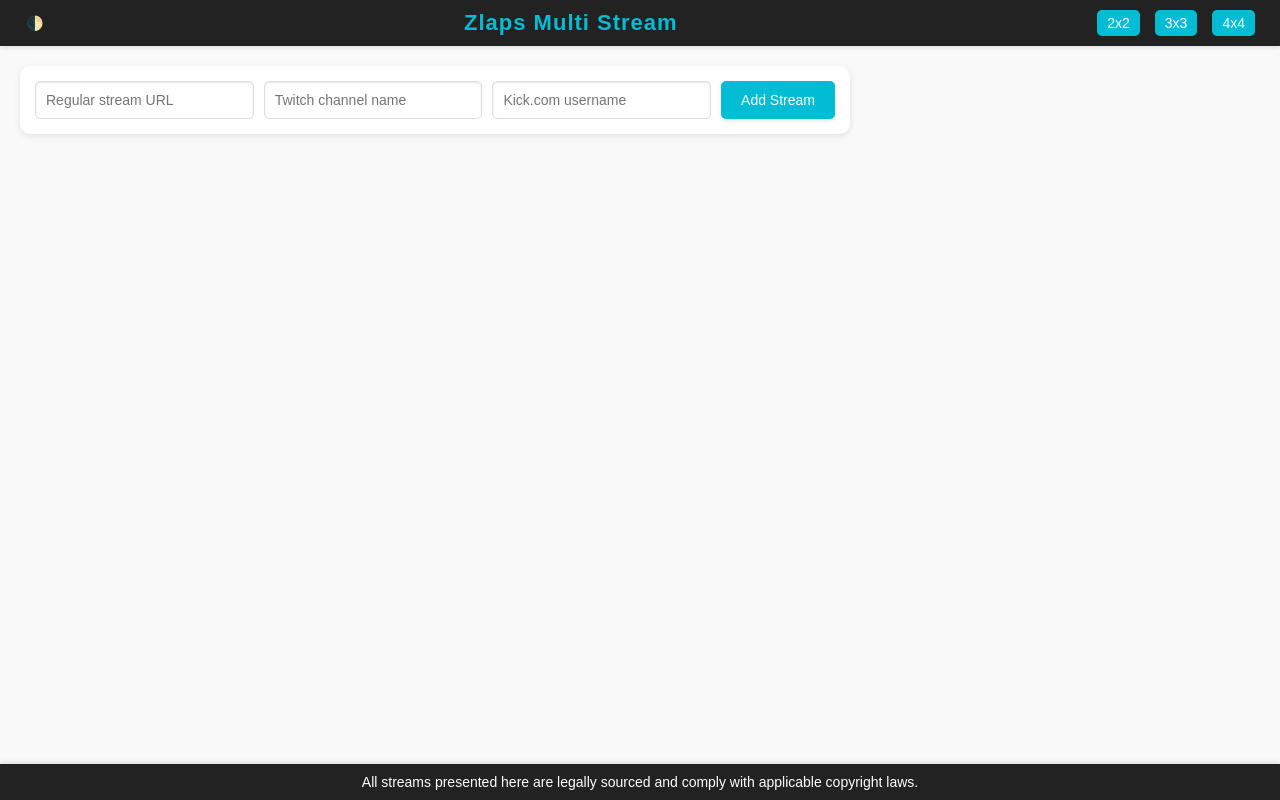
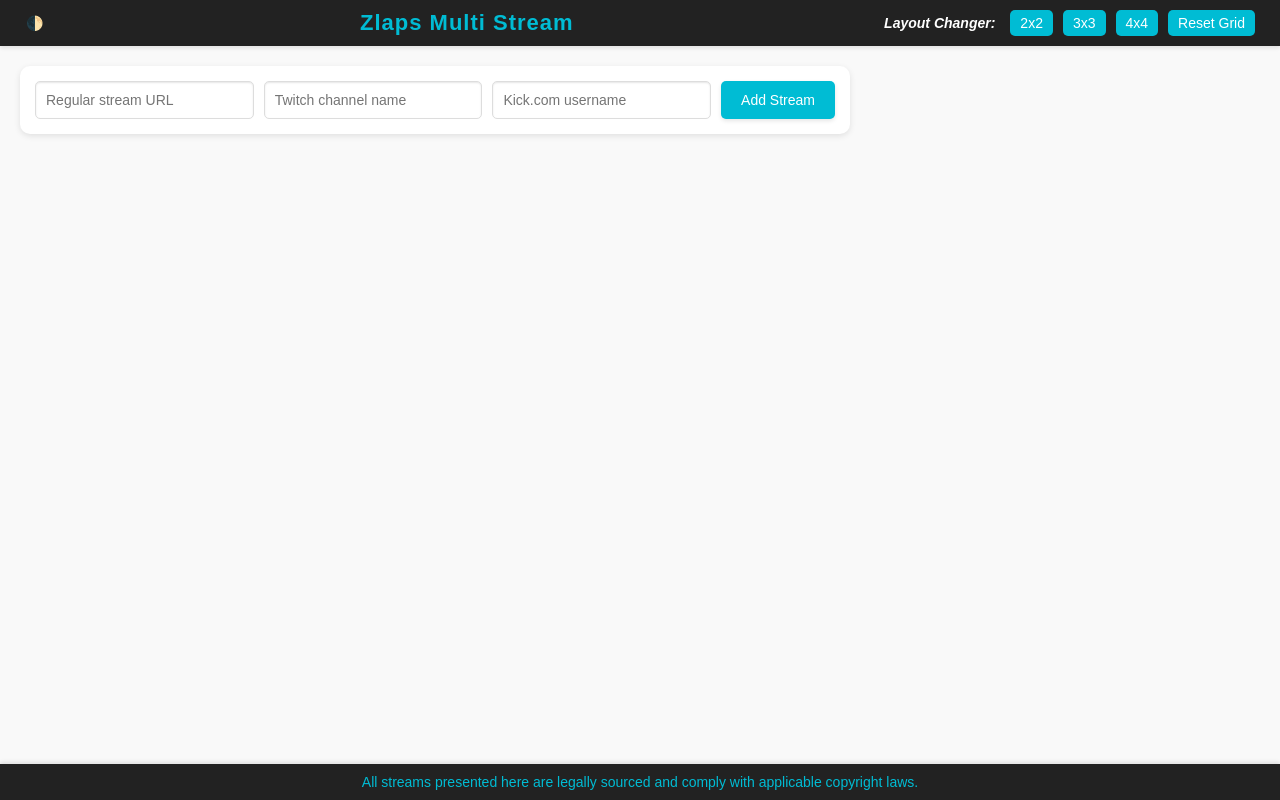
Before and after one commit to zlapii/multistream, a plain HTML site: page index.html in a window 1280 px wide. Drawn offline with Linux system fonts and the light colour scheme.

Commit message:
Update index.html

```diff
--- a/index.html
+++ b/index.html
@@ -60,6 +60,11 @@
             flex-grow: 1;
         }
 
+        .header .layout-buttons {
+            display: flex;
+            align-items: center;
+        }
+
         .header .layout-buttons button {
             margin: 0 5px;
             padding: 5px 10px;
@@ -69,16 +74,25 @@
             border: none;
             border-radius: 5px;
             cursor: pointer;
+            transition: transform 0.2s, background-color 0.2s;
         }
 
         .header .layout-buttons button:hover {
             background-color: #0097a7;
+            transform: scale(1.1);
+        }
+
+        .header .layout-buttons label {
+            margin-right: 10px;
+            font-size: 14px;
+            color: var(--header-footer-text);
+            font-style: italic;
         }
 
         .footer {
             padding: 10px;
             background-color: var(--header-footer-bg);
-            color: var(--header-footer-text);
+            color: var(--accent-color);
             font-size: 14px;
             text-align: center;
             box-shadow: 0 -2px 4px rgba(0, 0, 0, 0.1);
@@ -141,6 +155,11 @@
             overflow: hidden;
             border-radius: 10px;
             box-shadow: 0 2px 6px rgba(0, 0, 0, 0.2);
+            transition: transform 0.3s ease-in-out;
+        }
+
+        .tile:hover {
+            transform: scale(1.05);
         }
 
         .tile iframe {
@@ -183,11 +202,9 @@
             grid.style.gridTemplateColumns = `repeat(${columns}, 1fr)`;
         }
 
-        function updateClock() {
-            const clock = document.querySelector('.clock');
-            const now = new Date();
-            const time = now.toLocaleTimeString('en-GB', { timeZone: 'Europe/London' });
-            clock.textContent = `${time} GMT+1`;
+        function resetGrid() {
+            const grid = document.querySelector('.grid');
+            grid.innerHTML = ""; // Clear all tiles
         }
 
         function addTile() {
@@ -230,8 +247,6 @@
             document.getElementById('twitchUrl').value = '';
             document.getElementById('kickUsername').value = '';
         }
-
-        setInterval(updateClock, 1000);
     </script>
 </head>
 <body>
@@ -239,9 +254,11 @@
         <button class="dark-mode-toggle" onclick="toggleDarkMode()">🌓</button>
         <div class="logo">Zlaps Multi Stream</div>
         <div class="layout-buttons">
+            <label>Layout Changer:</label>
             <button onclick="updateGrid(2)">2x2</button>
             <button onclick="updateGrid(3)">3x3</button>
             <button onclick="updateGrid(4)">4x4</button>
+            <button onclick="resetGrid()">Reset Grid</button>
         </div>
     </div>
 
```
